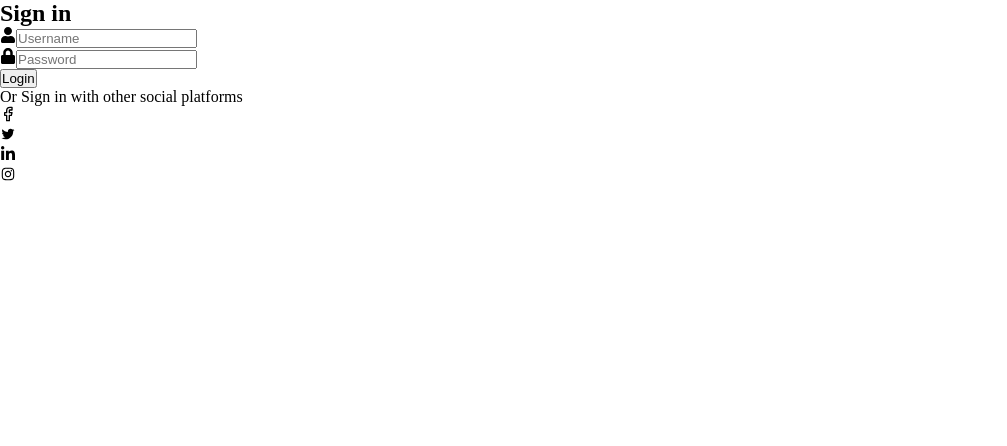
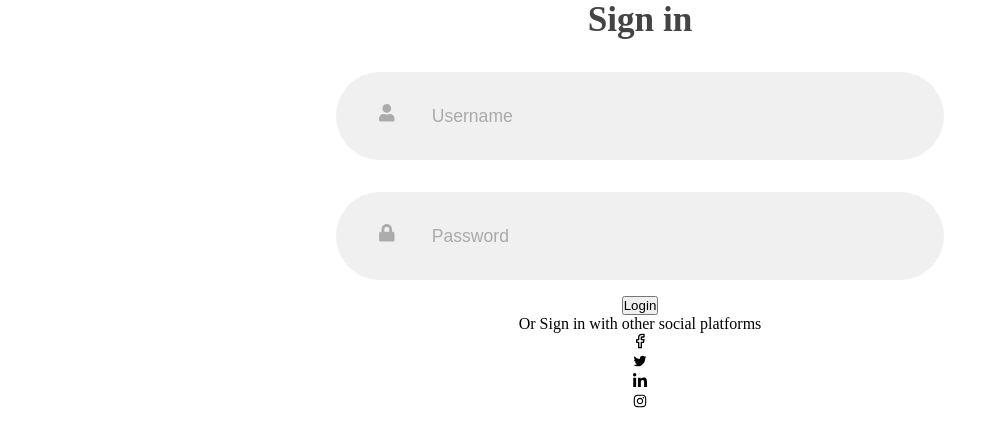
Before and after one commit to Darasimi-okeowo/login, a React (Create React App) app: page / in a window 1280 px wide. Shown: the top 446 px of the page, without its empty margins (0-1007 px from the left). Built offline with nearby package versions, Linux system fonts and the light colour scheme.

Commit message:
first commit

```diff
--- a/src/login/Login.css
+++ b/src/login/Login.css
@@ -9,3 +9,58 @@ body, input{
     background-color: white;
     overflow: hidden;
 }
+
+.forms-container{
+    position: absolute;
+    width: 100%;
+    height: 100%;
+    top: 0;
+    left: 0;
+}
+
+form{
+    display: flex;
+    justify-content: center;
+    align-items: center;
+    flex-direction: column;
+}
+
+.title{
+    font-size: 2.2rem;
+    color: #444;
+    margin-bottom: 1rem;
+}
+
+.input-field{
+    max-width: 38rem;
+    width: 100%;
+    height: 5.5rem;
+    background-color: #f0f0f0;
+    margin: 1rem 0;
+    border-radius: 5.5rem;
+    display: grid;
+    grid-template-columns: 15% 85%;
+    padding: 0 .4rem;
+}
+
+.input-field .i{
+    text-align: center;
+    line-height: 5.5rem;
+    color: #acacac;
+    font-size: 1.1rem;
+}
+
+.input-field input{
+    background: none;
+    outline: none;
+    border: none;
+    line-height: 1;
+    font-weight: 600;
+    font-size: 1.1rem;
+    color: #333;
+}
+
+.input-field input::placeholder{
+    color: #aaa;
+    font-weight: 500;
+}
--- a/src/login/Login.js
+++ b/src/login/Login.js
@@ -14,11 +14,11 @@ const Login = () => {
           <form action="" className="signin-form">
             <h2 className="title">Sign in</h2>
             <div className="input-field">
-              <FaUser />
+              <div className='i'><FaUser /></div>
               <input type="text" placeholder="Username" />
             </div>
             <div className="input-field">
-              <FaLock />
+              <div className='i'><FaLock /></div>
               <input type="password" placeholder="Password" />
             </div>
             <input type="submit" value="Login" className="btn solid" />
```
